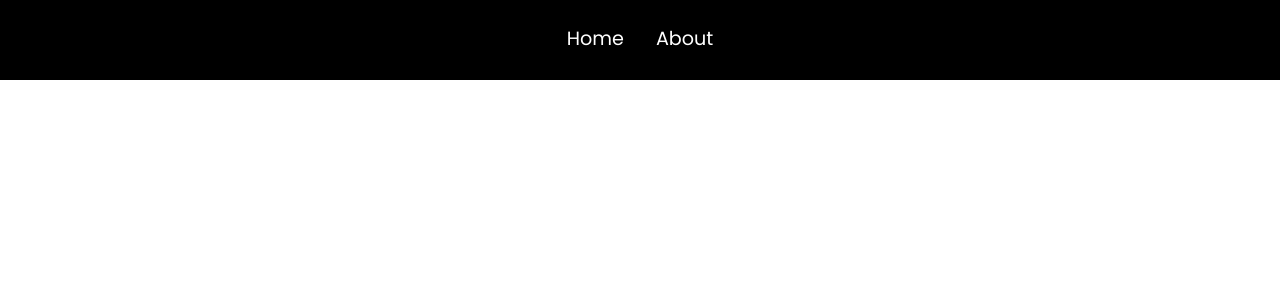
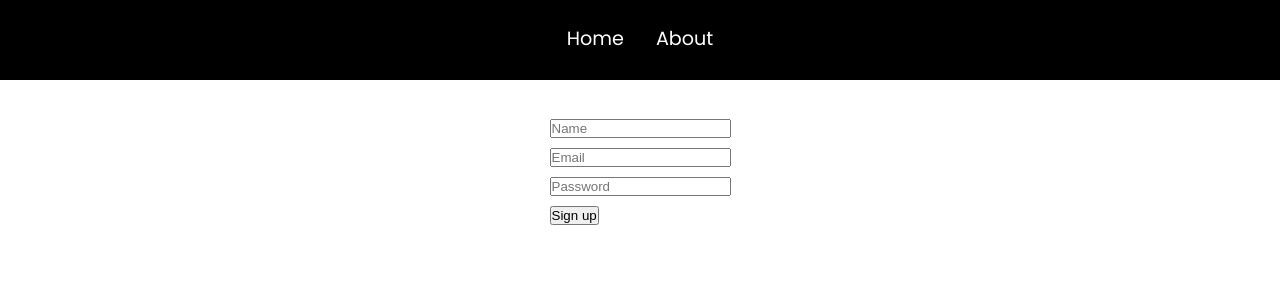
Before and after one commit to KYHA-FE21/react-09-05, a React (Create React App) app: page /signup in a window 1280 px wide. Before the commit this address had no page. Shown: the top 300 px of the page. Built offline with nearby package versions, Linux system fonts and the light colour scheme.

Commit message:
signup, login and auth example

```diff
--- a/db.json
+++ b/db.json
@@ -10,5 +10,13 @@
       "rating": 10,
       "id": 2
     }
+  ],
+  "users": [
+    {
+      "name": "Helena",
+      "email": "helena@bulle.nu",
+      "password": "123456",
+      "id": 1
+    }
   ]
 }
--- a/package.json
+++ b/package.json
@@ -6,6 +6,7 @@
     "@testing-library/jest-dom": "^5.16.5",
     "@testing-library/react": "^13.4.0",
     "@testing-library/user-event": "^13.5.0",
+    "axios": "^1.1.3",
     "concurrently": "^7.5.0",
     "json-server": "^0.17.1",
     "react": "^18.2.0",
--- a/src/App.js
+++ b/src/App.js
@@ -4,6 +4,10 @@ import About from "./components/About";
 import Header from "./components/Header";
 import AboutPage from "./components/AboutPage";
 import Layout from "./components/Layout";
+import Signup from "./components/Signup";
+import Login from "./components/Login";
+import PrivateRoute from "./components/PrivateRoute";
+import User from "./components/User";
 
 function App() {
   return (
@@ -16,6 +20,16 @@ function App() {
           <Route path="/" element={<Home />} />
           <Route path="/about" element={<About />} />
           <Route path="/about/:pageId" element={<AboutPage />} />
+          <Route path="/signup" element={<Signup />} />
+          <Route path="/login" element={<Login />} />
+          <Route
+            path="/user"
+            element={
+              <PrivateRoute>
+                <User />
+              </PrivateRoute>
+            }
+          />
         </Routes>
       </Layout>
     </BrowserRouter>
--- /dev/null
+++ b/src/components/Login.js
@@ -0,0 +1,58 @@
+import { useState } from "react";
+import axios from "axios";
+
+const Login = () => {
+  const [email, setEmail] = useState("");
+
+  const handleChange = (e) => {
+    setEmail(e.target.value);
+  };
+
+  const checkEmail = (users) => {
+    const user = users.find((user) => user.email === email);
+    if (user.email === email) return user;
+  };
+
+  const handleSubmit = async (e) => {
+    e.preventDefault();
+
+    // kolla om det finns en user med samma epost
+    // vi behöver skriva en funktion för att göra en check
+
+    const user = await axios
+      .get("http://localhost:6001/users")
+      .then((res) => checkEmail(res.data, email))
+      .catch((error) => {
+        alert("Error");
+      });
+
+    console.log(user);
+    console.log(user.email);
+
+    if (user.email === email) {
+      alert("Success!");
+
+      // om login success ska vi spara user i localstorage
+      localStorage.setItem("user", JSON.stringify(user.id));
+    }
+    setEmail("");
+  };
+
+  return (
+    <form>
+      <div>
+        <input
+          onChange={handleChange}
+          type="text"
+          value={email}
+          placeholder="Email"
+        />
+      </div>
+      <button typw="submit" onClick={handleSubmit}>
+        Log in
+      </button>
+    </form>
+  );
+};
+
+export default Login;
--- /dev/null
+++ b/src/components/PrivateRoute.js
@@ -0,0 +1,9 @@
+import { authenticate } from "../data";
+import { Navigate } from "react-router-dom";
+
+const PrivateRoute = ({ children }) => {
+  const auth = authenticate();
+  return auth ? children : <Navigate to="/login" />;
+};
+
+export default PrivateRoute;
--- /dev/null
+++ b/src/components/Signup.js
@@ -0,0 +1,72 @@
+import { useState } from "react";
+import axios from "axios";
+
+const Signup = () => {
+  const [user, setUser] = useState({
+    name: "",
+    email: "",
+    password: "",
+  });
+
+  const handleChange = (e) => {
+    const name = e.target.name;
+    const value = e.target.value;
+
+    setUser({ ...user, [name]: value });
+  };
+
+  const handleSubmit = (e) => {
+    e.preventDefault();
+    console.log(user);
+
+    // här skulle ni behöva göra lite error hantering
+    // tex att man ska fylla i alla fält eller om en user redan är registrerad
+
+    axios
+      .post("http://localhost:6001/users", user)
+      .then(alert("User created!"));
+
+    setUser({
+      name: "",
+      email: "",
+      password: "",
+    });
+  };
+
+  return (
+    <form>
+      <div>
+        <input
+          type="text"
+          placeholder="Name"
+          name="name"
+          value={user.name}
+          onChange={handleChange}
+        />
+      </div>
+      <div>
+        <input
+          type="text"
+          placeholder="Email"
+          name="email"
+          value={user.email}
+          onChange={handleChange}
+        />
+      </div>
+      <div>
+        <input
+          type="password"
+          placeholder="Password"
+          name="password"
+          value={user.password}
+          onChange={handleChange}
+        />
+      </div>
+      <button type="submit" onClick={handleSubmit}>
+        Sign up
+      </button>
+    </form>
+  );
+};
+
+export default Signup;
--- /dev/null
+++ b/src/components/User.js
@@ -0,0 +1,9 @@
+const User = () => {
+  return (
+    <div>
+      <h1>This is a private route</h1>
+    </div>
+  );
+};
+
+export default User;
--- /dev/null
+++ b/src/data/index.js
@@ -0,0 +1,7 @@
+export const authenticate = () => {
+  if (localStorage.getItem("user")) {
+    return JSON.parse(localStorage.getItem("user"));
+  } else {
+    return false;
+  }
+};
```
Also changed, not shown: 1 other file (tests, documents, lock files or other folders).
